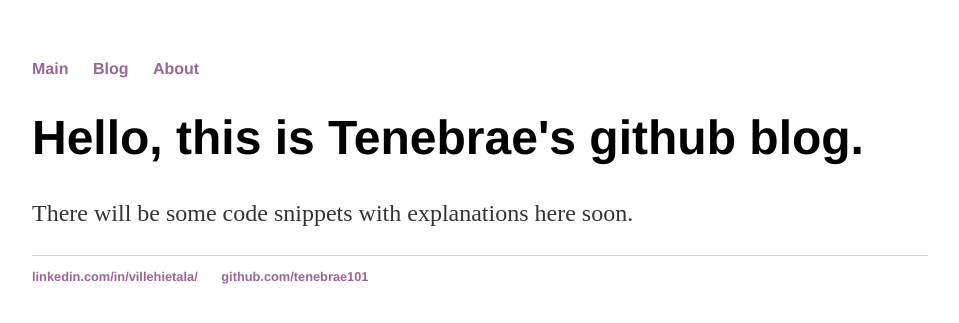
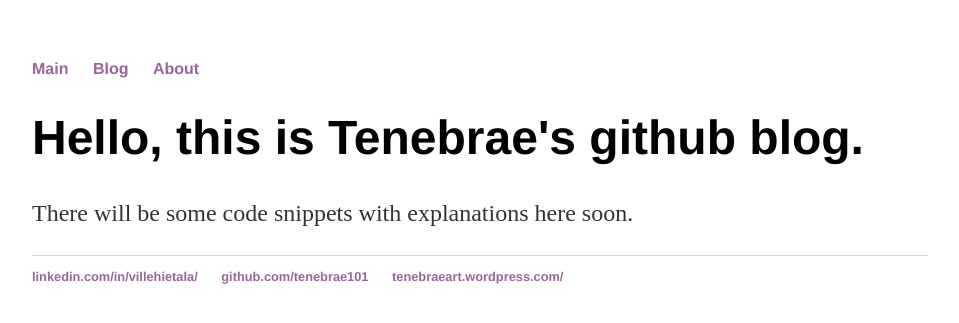
Before and after one commit to tenebrae101/tenebrae101.github.io, a Jekyll site: the page built from index.html, in a window 1280 px wide. Shown: the top 323 px of the page, without its empty margins (160-1119 px from the left). Built offline with Jekyll 4.4.1, drawn with Linux system fonts in a browser that asks for light colours.

Commit message:
Create default.html
added link

```diff
--- a/_layouts/default.html
+++ b/_layouts/default.html
@@ -21,6 +21,7 @@
 	    		<ul>
 	        		<li><a href="https://www.linkedin.com/in/villehietala/">linkedin.com/in/villehietala/</a></li>
 	        		<li><a href="https://github.com/tenebrae101">github.com/tenebrae101</a></li>
+				<li><a href="https://tenebraeart.wordpress.com/">tenebraeart.wordpress.com/</a></li>
 				</ul>
 			</footer>
 		</body>
```
